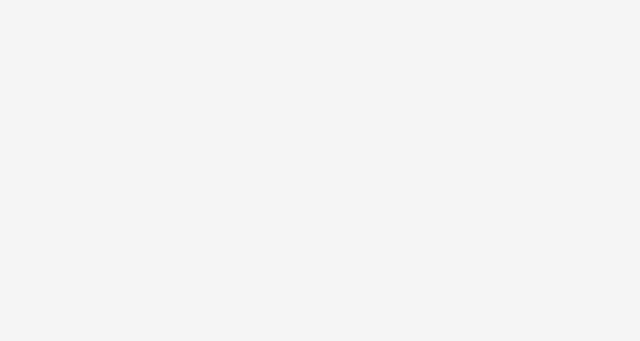
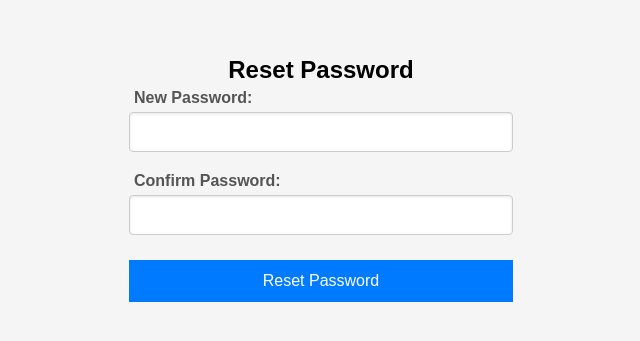
Before and after one commit to Yashgabani845/hiring-portal, a React (Create React App) app in the folder hiring-portal/: page /ForgotPassword/1 in a window 1280 px wide. Before the commit this address had no page. Shown: the part 141-482 px from the top of the page, without its empty margins (319-959 px from the left). Built offline with nearby package versions, Linux system fonts and the light colour scheme.

Commit message:
added password reset functionallity

```diff
--- a/hiring-portal/package.json
+++ b/hiring-portal/package.json
@@ -18,6 +18,7 @@
     "@uiw/codemirror-theme-okaidia": "^4.23.0",
     "@uiw/react-codemirror": "^4.23.0",
     "ace-builds": "^1.35.4",
+    "antd": "^5.21.3",
     "axios": "^1.7.2",
     "bcrypt": "^5.1.1",
     "body-parser": "^1.20.2",
--- a/hiring-portal/src/App.js
+++ b/hiring-portal/src/App.js
@@ -1,56 +1,64 @@
-import logo from './logo.svg';
-import './App.css';
-import React, { useState } from 'react';
-import Homepage from './Components/Homepage';
-import HeroSection from './Components/HeroSection';
+import logo from "./logo.svg";
+import "./App.css";
+import React, { useState } from "react";
+import Homepage from "./Components/Homepage";
+import HeroSection from "./Components/HeroSection";
 import { BrowserRouter as Router, Routes, Route } from "react-router-dom";
-import Signup from './Components/Signup';
-import Jobpage from './Components/Jobpage';
-import Job from './Components/Job';
-import Dashboard from './Components/Dashboard';
-import AdminDashboard from './Components/AdminDashboard';
-import JobPostForm from './Components/JobPostForm';
-import CompanyRegistration from './Components/CompanyRegistration';
-import Profile from './Components/Profile';
-import SignIn from './Components/Signin';
-import UploadedJobs from './Components/UploadedJobs';
-import Coding from './Components/Coding';
-import CreateAssessment from './Components/CreateTest';
-import ManageJobs from './Components/Managejob';
-import ApplicationForm from './Components/ApplicationForm';
-import Shortlist from './Components/Shortlist';
-import Employer from './Components/Employer';
-import AssessmentResults from './Components/AssesmentResult';
-import AssessmentResultDetail from './Components/AssessmentResultDetails';
-import About from './Components/About';
+import Signup from "./Components/Signup";
+import Jobpage from "./Components/Jobpage";
+import Job from "./Components/Job";
+import Dashboard from "./Components/Dashboard";
+import AdminDashboard from "./Components/AdminDashboard";
+import JobPostForm from "./Components/JobPostForm";
+import CompanyRegistration from "./Components/CompanyRegistration";
+import Profile from "./Components/Profile";
+import SignIn from "./Components/Signin";
+import UploadedJobs from "./Components/UploadedJobs";
+import Coding from "./Components/Coding";
+import CreateAssessment from "./Components/CreateTest";
+import ManageJobs from "./Components/Managejob";
+import ApplicationForm from "./Components/ApplicationForm";
+import Shortlist from "./Components/Shortlist";
+import Employer from "./Components/Employer";
+import AssessmentResults from "./Components/AssesmentResult";
+import AssessmentResultDetail from "./Components/AssessmentResultDetails";
+import About from "./Components/About";
+import PasswordResetPage from "./Components/ForgotPassword";
 function App() {
   const [test, setTest] = useState(null);
 
   return (
     <Router>
       <Routes>
-        <Route path='/' element={<Homepage />}/>
-        <Route path='/signup' element={<Signup />}/>
-        <Route path='/jobcard' element={<Jobpage />}/>
-        <Route path="/job/:id" element={<Job/>} />
-        <Route path="/owner" element={<Employer/>}/>
-        <Route path="/ownerside" element={<Dashboard/>}/>
-        <Route path="/admin" element={<AdminDashboard/>}/>
-        <Route path="/postjob" element ={<JobPostForm/>}/>
-        <Route path='/about' element={<About/>}/>
-        <Route path="/company" element={<CompanyRegistration/>}/>
-        <Route path="/profile" element={<Profile/>}/>
-        <Route path="/signin" element={<SignIn/>}/>
-        <Route path='/uploadedjobs' element={<UploadedJobs/>}/>
-        <Route path='/code/:assessmentId' element={<Coding />} />
-        <Route path='/manage-assesment/:jobId' element={<CreateAssessment />} />
+        <Route path="/" element={<Homepage />} />
+        <Route path="/signup" element={<Signup />} />
+        <Route path="/jobcard" element={<Jobpage />} />
+        <Route path="/job/:id" element={<Job />} />
+        <Route path="/owner" element={<Employer />} />
+        <Route path="/ownerside" element={<Dashboard />} />
+        <Route path="/admin" element={<AdminDashboard />} />
+        <Route path="/postjob" element={<JobPostForm />} />
+        <Route path="/about" element={<About />} />
+        <Route path="/company" element={<CompanyRegistration />} />
+        <Route path="/profile" element={<Profile />} />
+        <Route path="/signin" element={<SignIn />} />
+        <Route path="/uploadedjobs" element={<UploadedJobs />} />
+        <Route path="/code/:assessmentId" element={<Coding />} />
+        <Route path="/manage-assesment/:jobId" element={<CreateAssessment />} />
         <Route path="/managejobs/:jobId" element={<ManageJobs />} />
-        <Route path="/application" element={<ApplicationForm/>}/>
-        <Route path='/shortlist/:jobId' element={<Shortlist/>}/>
-        <Route path='/assessment-results/:jobId' element={<AssessmentResults/>}/>
-        <Route path='/assessment-results/result/:assessmentId' element={<AssessmentResultDetail/>}/>
-        </Routes>
-   </Router>
+        <Route path="/application" element={<ApplicationForm />} />
+        <Route path="/shortlist/:jobId" element={<Shortlist />} />
+        <Route
+          path="/assessment-results/:jobId"
+          element={<AssessmentResults />}
+        />
+        <Route
+          path="/assessment-results/result/:assessmentId"
+          element={<AssessmentResultDetail />}
+        />
+        <Route path="/ForgotPassword/:email" element={<PasswordResetPage />} />
+      </Routes>
+    </Router>
   );
 }
 
--- a/hiring-portal/src/CSS/signin.css
+++ b/hiring-portal/src/CSS/signin.css
@@ -146,7 +146,24 @@
 .signin-form button:hover {
   background-color: #0056b3;
 }
+.signin-form-forgotpassword button {
+  width: 100%;
+  padding: 12px;
+  background-color: #007bff;
+  color: white;
+  border: none;
 
+  cursor: pointer;
+  font-size: 16px;
+  transition: background-color 0.3s;
+  margin-top: 10px;
+}
+.signin-form-forgotpassword button:hover {
+  background-color: #0056b3;
+}
+.signin-form-forgotpassword {
+  width: 30%;
+}
 .extra-options {
   text-align: center;
   margin-top: 10px;
@@ -221,7 +238,6 @@
   }
 }
 
-
 /* eye icon css */
 
 .password-field {
--- /dev/null
+++ b/hiring-portal/src/Components/ForgotPassword.jsx
@@ -0,0 +1,113 @@
+import React, { useState } from "react";
+import { toast, ToastContainer } from "react-toastify";
+import { useParams } from "react-router-dom";
+import "../CSS/signin.css";
+
+const PasswordResetPage = () => {
+  const { email } = useParams(); // Get email from the URL params
+  const [password, setPassword] = useState("");
+  const [confirmPassword, setConfirmPassword] = useState("");
+  const [error, setError] = useState("");
+
+  const handlePasswordChange = (e) => {
+    setPassword(e.target.value);
+  };
+
+  const handleConfirmPasswordChange = (e) => {
+    setConfirmPassword(e.target.value);
+  };
+
+  // Reset the password
+  const handleResetPassword = async (e) => {
+    e.preventDefault();
+
+    // Password validation
+    if (password !== confirmPassword) {
+      setError("Passwords do not match!");
+      return;
+    }
+
+    if (password.length < 6) {
+      setError("Password must be at least 6 characters long.");
+      return;
+    }
+
+    setError("");
+
+    try {
+      // Call API to reset the password
+      const response = await fetch(
+        `http://localhost:5000/api/DirectResetPassword/${email}`,
+        {
+          method: "POST",
+          headers: {
+            "Content-Type": "application/json",
+          },
+          body: JSON.stringify({ NewPassword: password }),
+        }
+      );
+
+      const data = await response.json();
+
+      if (response.status === 200) {
+        toast.success("Password has been reset successfully!");
+        console.log("done");
+
+        setPassword("");
+        setConfirmPassword("");
+      } else {
+        toast.error(data.message || "Error resetting password.");
+      }
+    } catch (error) {
+      console.error("Error:", error);
+      toast.error("An error occurred. Please try again later.");
+    }
+  };
+
+  return (
+    <div
+      className="password-reset-container"
+      style={{
+        height: "80vh",
+        display: "flex",
+        flexDirection: "column",
+        alignItems: "center",
+        justifyContent: "center",
+      }}
+    >
+      <h2>Reset Password</h2>
+      <form
+        onSubmit={handleResetPassword}
+        className="signin-form-forgotpassword"
+      >
+        <div className="form-group">
+          <label htmlFor="password">New Password:</label>
+          <input
+            type="password"
+            id="password"
+            value={password}
+            onChange={handlePasswordChange}
+            className="form-control"
+            required
+          />
+        </div>
+        <div className="form-group">
+          <label htmlFor="confirmPassword">Confirm Password:</label>
+          <input
+            type="password"
+            id="confirmPassword"
+            value={confirmPassword}
+            onChange={handleConfirmPasswordChange}
+            className="form-control"
+            required
+          />
+        </div>
+        {error && <p style={{ color: "red" }}>{error}</p>}
+        <button type="submit">Reset Password</button>
+      </form>
+      <ToastContainer />
+    </div>
+  );
+};
+
+export default PasswordResetPage;
--- a/hiring-portal/src/Components/Signin.jsx
+++ b/hiring-portal/src/Components/Signin.jsx
@@ -8,7 +8,7 @@ import jobImage from "../job_search.png"; // Replace with the actual path to you
 import logo from "../logo.png";
 import { ClipLoader } from "react-spinners"; // Import the spinner
 import { FaEye, FaEyeSlash } from "react-icons/fa"; // Import eye icons from react-icons
-
+import { Modal, Input, Button } from "antd";
 
 const SignIn = () => {
   const navigate = useNavigate();
@@ -18,6 +18,11 @@ const SignIn = () => {
   const [rememberMe, setRememberMe] = useState(false);
   const [loadingImage, setLoadingImage] = useState(true); // Loader state
   const [showPassword, setShowPassword] = useState(false); // State for showing/hiding password
+
+  // State for Modal visibility and forgot password email
+  const [isForgotPasswordModalVisible, setIsForgotPasswordModalVisible] =
+    useState(false);
+  const [forgotPasswordEmail, setForgotPasswordEmail] = useState("");
 
   const handleSubmit = async (e) => {
     e.preventDefault();
@@ -50,11 +55,49 @@ const SignIn = () => {
       console.error("Error:", error);
       toast.error("An error occurred. Please try again.");
     }
-
   };
 
   const togglePasswordVisibility = () => {
     setShowPassword(!showPassword);
+  };
+
+  const showForgotPasswordModal = () => {
+    setIsForgotPasswordModalVisible(true);
+  };
+
+  // call the api to send email
+
+  const handleForgotPasswordOk = async () => {
+    if (!forgotPasswordEmail) {
+      toast.error("Please enter your email address");
+      return;
+    }
+
+    try {
+      const response = await fetch("http://localhost:5000/api/SendResetEmail", {
+        method: "POST",
+        headers: {
+          "Content-Type": "application/json",
+        },
+        body: JSON.stringify({ UserEmail: forgotPasswordEmail }),
+      });
+
+      const data = await response.json();
+
+      if (response.ok) {
+        toast.success("Password reset link sent!");
+        setIsForgotPasswordModalVisible(false); // Close the modal after success
+      } else {
+        toast.error(data.message || "Failed to send password reset link.");
+      }
+    } catch (error) {
+      console.error("Error:", error);
+      toast.error("An error occurred while sending the password reset link.");
+    }
+  };
+
+  const handleForgotPasswordCancel = () => {
+    setIsForgotPasswordModalVisible(false);
   };
 
   return (
@@ -99,7 +142,7 @@ const SignIn = () => {
                 <label htmlFor="password">Password:</label>
                 <div className="password-field">
                   <input
-                    type={showPassword ? "text" : "password"} // Toggle input type between text and password
+                    type={showPassword ? "text" : "password"}
                     id="password"
                     value={password}
                     onChange={(e) => setPassword(e.target.value)}
@@ -110,7 +153,12 @@ const SignIn = () => {
                   </span>
                 </div>
               </div>
-              <button type="submit">Sign In</button>
+              <div style={{ display: "flex", gap: "1rem" }}>
+                <button type="submit">Sign In</button>
+                <button type="button" onClick={showForgotPasswordModal}>
+                  Forgot Password
+                </button>
+              </div>
               <div className="remember-forgot">
                 <div className="remember-me">
                   <input
@@ -129,6 +177,21 @@ const SignIn = () => {
           </div>
         </div>
       </div>
+
+      {/* Forgot Password Modal */}
+      <Modal
+        title="Forgot Password"
+        visible={isForgotPasswordModalVisible}
+        onOk={handleForgotPasswordOk}
+        onCancel={() => setIsForgotPasswordModalVisible(false)}
+      >
+        <Input
+          placeholder="Enter your email"
+          value={forgotPasswordEmail}
+          onChange={(e) => setForgotPasswordEmail(e.target.value)}
+        />
+      </Modal>
+
       <ToastContainer />
     </div>
   );
```
Also changed, not shown: 2 other files (tests, documents, lock files or other folders).
